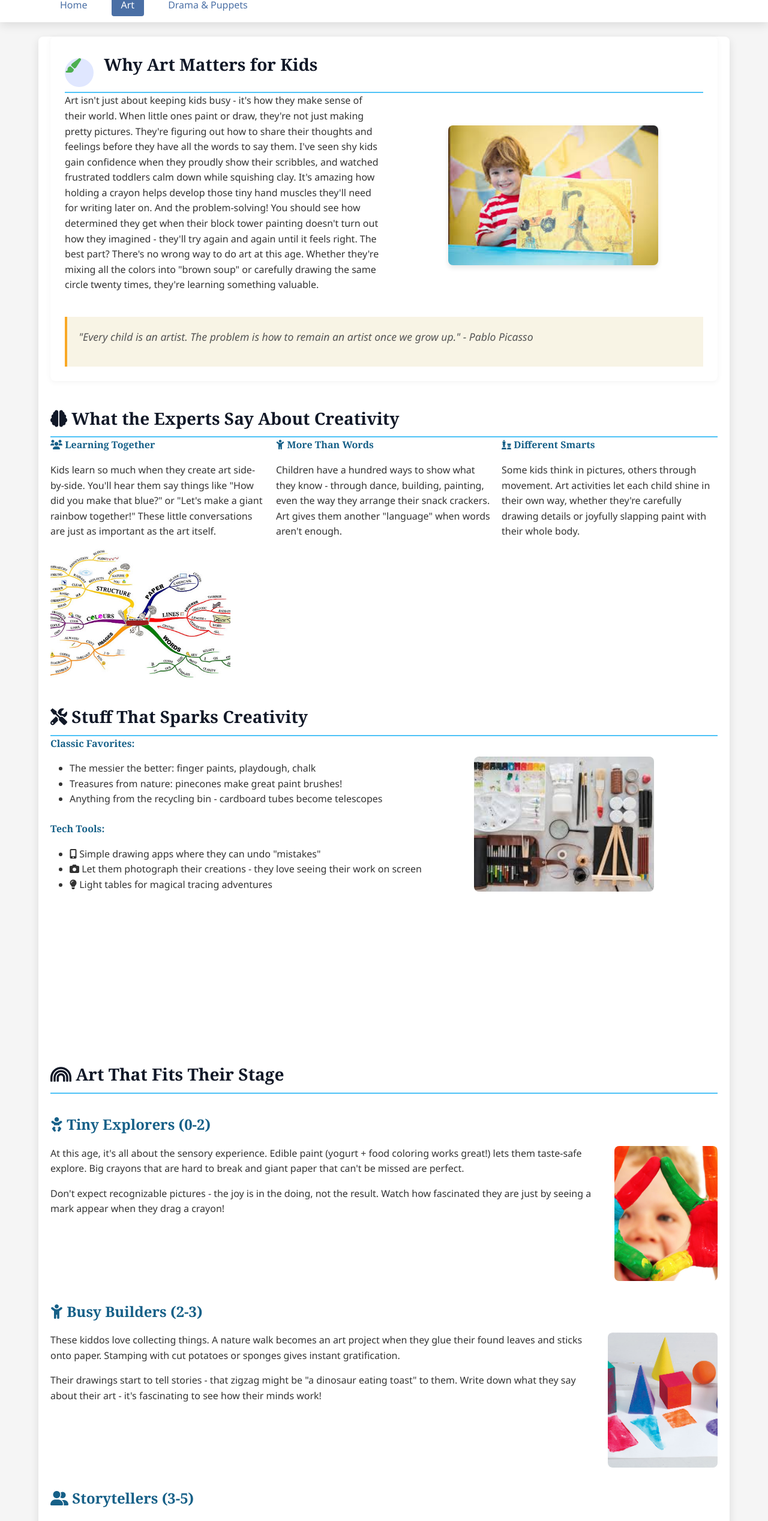
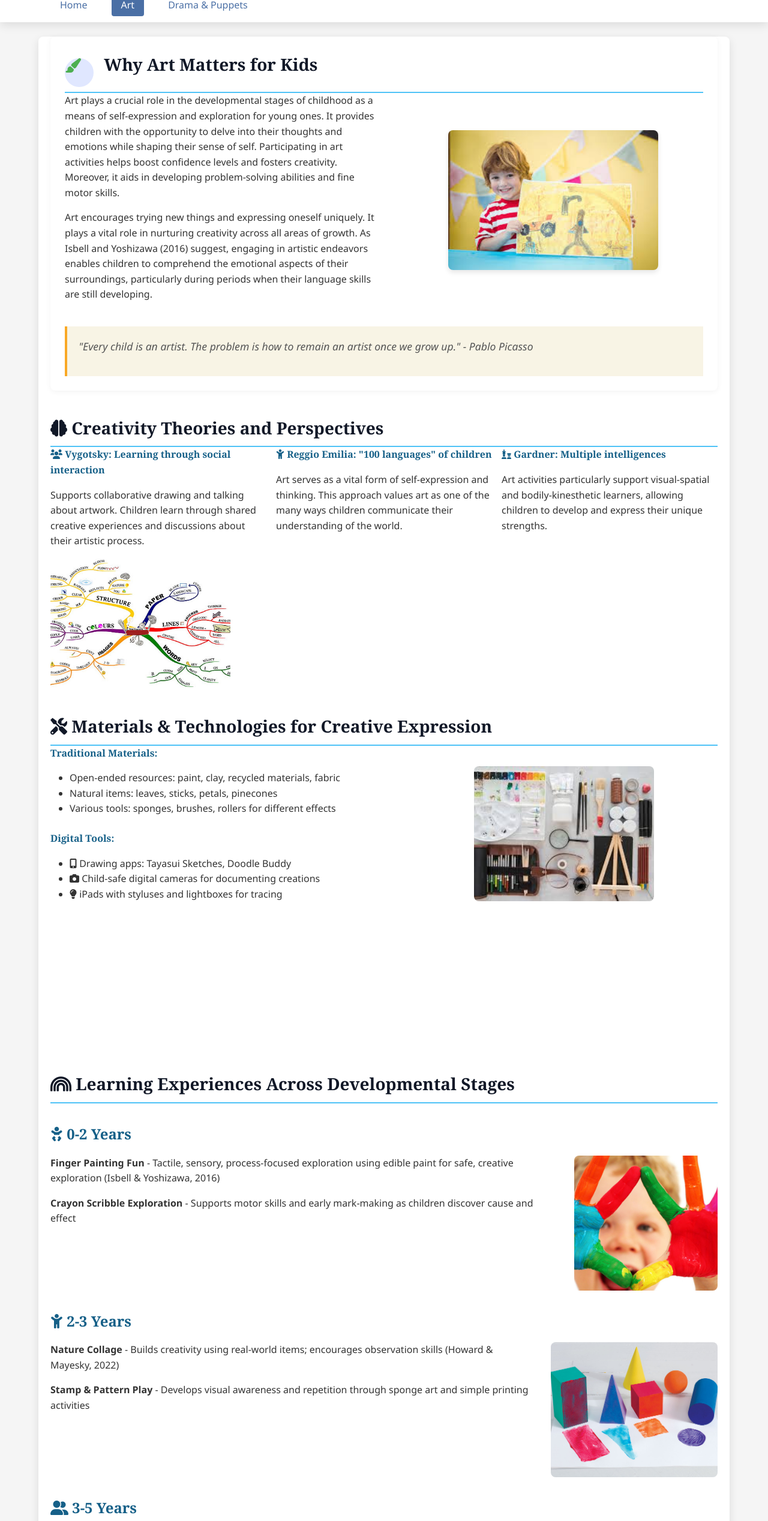
Before and after one commit to biswash12-stac/binitamainali, a plain HTML site: page pages/art.html in a window 1280 px wide. Shown: the part 235-2770 px from the top of the page at 60% size. Drawn offline with Linux system fonts and the light colour scheme.

Commit message:
again change the art page

```diff
--- a/pages/art.html
+++ b/pages/art.html
@@ -32,13 +32,8 @@
                 <h2><i class="fas fa-paint-brush section-icon"></i> Why Art Matters for Kids</h2>
                 <div class="art-importance-container">
                     <div class="art-text-content">
-        <p>
-Art isn't just about keeping kids busy - it's how they make sense of their world. When little ones paint or draw, they're not just making pretty pictures. They're figuring out how to share their thoughts and feelings before they have all the words to say them.
-
-I've seen shy kids gain confidence when they proudly show their scribbles, and watched frustrated toddlers calm down while squishing clay. It's amazing how holding a crayon helps develop those tiny hand muscles they'll need for writing later on. And the problem-solving! You should see how determined they get when their block tower painting doesn't turn out how they imagined - they'll try again and again until it feels right.
-
-The best part? There's no wrong way to do art at this age. Whether they're mixing all the colors into "brown soup" or carefully drawing the same circle twenty times, they're learning something valuable.
-        </p>
+                        <p>Art plays a crucial role in the developmental stages of childhood as a means of self-expression and exploration for young ones. It provides children with the opportunity to delve into their thoughts and emotions while shaping their sense of self. Participating in art activities helps boost confidence levels and fosters creativity. Moreover, it aids in developing problem-solving abilities and fine motor skills.</p>
+                        <p>Art encourages trying new things and expressing oneself uniquely. It plays a vital role in nurturing creativity across all areas of growth. As Isbell and Yoshizawa (2016) suggest, engaging in artistic endeavors enables children to comprehend the emotional aspects of their surroundings, particularly during periods when their language skills are still developing.</p>
                     </div>
                     <div class="art-image-content">
                         <img src="../pages/Assets/produly-art-holding.jpg" alt="Child beaming while holding up a colorful painting" class="art-featured-image">
@@ -51,19 +46,19 @@ The best part? There's no wrong way to do art at this age. Whether they're mixin
 
             <!-- Section 2: Creativity Theories -->
             <section class="new-section">
-                <h2><i class="fas fa-brain new-icon"></i> What the Experts Say About Creativity</h2>
+                <h2><i class="fas fa-brain new-icon"></i> Creativity Theories and Perspectives</h2>
                 <div class="new-three-column">
                     <div class="new-theory-card">
-                        <h4><i class="fas fa-users new-icon"></i> Learning Together</h4>
-                        <p>Kids learn so much when they create art side-by-side. You'll hear them say things like "How did you make that blue?" or "Let's make a giant rainbow together!" These little conversations are just as important as the art itself.</p>
+                        <h4><i class="fas fa-users new-icon"></i> Vygotsky: Learning through social interaction</h4>
+                        <p>Supports collaborative drawing and talking about artwork. Children learn through shared creative experiences and discussions about their artistic process.</p>
                     </div>
                     <div class="new-theory-card">
-                        <h4><i class="fas fa-child new-icon"></i> More Than Words</h4>
-                        <p>Children have a hundred ways to show what they know - through dance, building, painting, even the way they arrange their snack crackers. Art gives them another "language" when words aren't enough.</p>
+                        <h4><i class="fas fa-child new-icon"></i> Reggio Emilia: "100 languages" of children</h4>
+                        <p>Art serves as a vital form of self-expression and thinking. This approach values art as one of the many ways children communicate their understanding of the world.</p>
                     </div>
                     <div class="new-theory-card">
-                        <h4><i class="fas fa-chess new-icon"></i> Different Smarts</h4>
-                        <p>Some kids think in pictures, others through movement. Art activities let each child shine in their own way, whether they're carefully drawing details or joyfully slapping paint with their whole body.</p>
+                        <h4><i class="fas fa-chess new-icon"></i> Gardner: Multiple intelligences</h4>
+                        <p>Art activities particularly support visual-spatial and bodily-kinesthetic learners, allowing children to develop and express their unique strengths.</p>
                     </div>
                 </div>
                 <img src="../pages/Assets/mind-map.jpg" alt="Colorful drawing showing ideas connected like a spiderweb" class="new-full-width-image">
@@ -71,22 +66,22 @@ The best part? There's no wrong way to do art at this age. Whether they're mixin
 
             <!-- Section 3: Resources -->
             <section class="new-section">
-                <h2><i class="fas fa-tools new-icon"></i> Stuff That Sparks Creativity</h2>
+                <h2><i class="fas fa-tools new-icon"></i> Materials & Technologies for Creative Expression</h2>
                 <div class="new-materials-grid">
                     <div class="new-materials-col">
-                        <h4>Classic Favorites:</h4>
+                        <h4>Traditional Materials:</h4>
                         <ul class="new-materials-list">
-                            <li>The messier the better: finger paints, playdough, chalk</li>
-                            <li>Treasures from nature: pinecones make great paint brushes!</li>
-                            <li>Anything from the recycling bin - cardboard tubes become telescopes</li>
+                            <li>Open-ended resources: paint, clay, recycled materials, fabric</li>
+                            <li>Natural items: leaves, sticks, petals, pinecones</li>
+                            <li>Various tools: sponges, brushes, rollers for different effects</li>
                         </ul>
                     </div>
                     <div class="new-materials-col">
-                        <h4>Tech Tools:</h4>
+                        <h4>Digital Tools:</h4>
                         <ul class="new-materials-list">
-                            <li><i class="fas fa-mobile-alt new-icon"></i> Simple drawing apps where they can undo "mistakes"</li>
-                            <li><i class="fas fa-camera new-icon"></i> Let them photograph their creations - they love seeing their work on screen</li>
-                            <li><i class="fas fa-lightbulb new-icon"></i> Light tables for magical tracing adventures</li>
+                            <li><i class="fas fa-mobile-alt new-icon"></i> Drawing apps: Tayasui Sketches, Doodle Buddy</li>
+                            <li><i class="fas fa-camera new-icon"></i> Child-safe digital cameras for documenting creations</li>
+                            <li><i class="fas fa-lightbulb new-icon"></i> iPads with styluses and lightboxes for tracing</li>
                         </ul>
                     </div>
                 </div>
@@ -95,14 +90,14 @@ The best part? There's no wrong way to do art at this age. Whether they're mixin
 
             <!-- Section 4: Age Groups -->
             <section class="new-section">
-                <h2><i class="fas fa-rainbow new-icon"></i> Art That Fits Their Stage</h2>
+                <h2><i class="fas fa-rainbow new-icon"></i> Learning Experiences Across Developmental Stages</h2>
 
                 <div class="new-age-group">
-                    <h3><i class="fas fa-baby new-icon"></i> Tiny Explorers (0-2)</h3>
+                    <h3><i class="fas fa-baby new-icon"></i> 0-2 Years</h3>
                     <div class="new-two-column">
                         <div class="new-age-content">
-                            <p>At this age, it's all about the sensory experience. Edible paint (yogurt + food coloring works great!) lets them taste-safe explore. Big crayons that are hard to break and giant paper that can't be missed are perfect.</p>
-                            <p>Don't expect recognizable pictures - the joy is in the doing, not the result. Watch how fascinated they are just by seeing a mark appear when they drag a crayon!</p>
+                            <p><strong>Finger Painting Fun</strong> - Tactile, sensory, process-focused exploration using edible paint for safe, creative exploration (Isbell & Yoshizawa, 2016)</p>
+                            <p><strong>Crayon Scribble Exploration</strong> - Supports motor skills and early mark-making as children discover cause and effect</p>
                         </div>
                         <div class="new-age-image">
                             <img src="../pages/Assets/baby-hands-in-paint.jpg" alt="Baby giggling with paint-covered hands" class="new-image">
@@ -111,11 +106,11 @@ The best part? There's no wrong way to do art at this age. Whether they're mixin
                 </div>
 
                 <div class="new-age-group">
-                    <h3><i class="fas fa-child new-icon"></i> Busy Builders (2-3)</h3>
+                    <h3><i class="fas fa-child new-icon"></i> 2-3 Years</h3>
                     <div class="new-two-column">
                         <div class="new-age-content">
-                            <p>These kiddos love collecting things. A nature walk becomes an art project when they glue their found leaves and sticks onto paper. Stamping with cut potatoes or sponges gives instant gratification.</p>
-                            <p>Their drawings start to tell stories - that zigzag might be "a dinosaur eating toast" to them. Write down what they say about their art - it's fascinating to see how their minds work!</p>
+                            <p><strong>Nature Collage</strong> - Builds creativity using real-world items; encourages observation skills (Howard & Mayesky, 2022)</p>
+                            <p><strong>Stamp & Pattern Play</strong> - Develops visual awareness and repetition through sponge art and simple printing activities</p>
                         </div>
                         <div class="new-age-image">
                             <img src="../pages/Assets/toodler-shapes.jpg" alt="Toddler concentrating while stamping shapes" class="new-image">
@@ -124,11 +119,11 @@ The best part? There's no wrong way to do art at this age. Whether they're mixin
                 </div>
 
                 <div class="new-age-group">
-                    <h3><i class="fas fa-user-friends new-icon"></i> Storytellers (3-5)</h3>
+                    <h3><i class="fas fa-user-friends new-icon"></i> 3-5 Years</h3>
                     <div class="new-two-column">
                         <div class="new-age-content">
-                            <p>Mirrors + art supplies = hours of fun as they explore what makes their face unique. After reading a book, ask "How would you draw the ending?" Their interpretations will surprise you!</p>
-                            <p>This is when many kids start naming their colors intentionally ("This is grandma's favorite purple") and planning their creations more carefully.</p>
+                            <p><strong>Self-Portrait Studio</strong> - Explores identity and emotion through mirrors and mixed media (AGDE, 2022)</p>
+                            <p><strong>Story Art</strong> - Encourages imagination and narrative understanding by drawing/painting after reading a book</p>
                         </div>
                         <div class="new-age-image">
                             <img src="../pages/Assets/child-mirror.jpg" alt="Child making funny faces in mirror while drawing" class="new-image">
@@ -137,11 +132,11 @@ The best part? There's no wrong way to do art at this age. Whether they're mixin
                 </div>
 
                 <div class="new-age-group">
-                    <h3><i class="fas fa-users new-icon"></i> Big Kids (6-8)</h3>
+                    <h3><i class="fas fa-users new-icon"></i> 6-8 Years</h3>
                     <div class="new-two-column">
                         <div class="new-age-content">
-                            <p>Digital tools can help reluctant artists gain confidence - the undo button is magical! Collaborative projects like murals teach teamwork and compromise ("Okay, you paint the sky and I'll do the dinosaurs").</p>
-                            <p>They start caring more about realistic details ("How do you draw a dog that looks like a dog?"). Simple how-to-draw guides can help without squashing their creativity.</p>
+                            <p><strong>Digital Art Design</strong> - Use of iPad drawing apps for personal storytelling and creative expression</p>
+                            <p><strong>Community Mural Project</strong> - Develops teamwork, collaboration, and shared creativity through group artwork about their world</p>
                         </div>
                         <div class="new-age-image">
                             <img src="../pages/Assets/kids-painting-mural-stockcake.jpg" alt="Group of kids laughing while painting a big mural together" class="new-image">
@@ -152,15 +147,16 @@ The best part? There's no wrong way to do art at this age. Whether they're mixin
 
             <!-- Section 5: Educator's Role -->
             <section class="new-highlight-box">
-                <h2><i class="fas fa-chalkboard-teacher new-icon"></i> How We Can Help</h2>
+                <h2><i class="fas fa-chalkboard-teacher new-icon"></i> The Teacher as a Creative Guide</h2>
                 <div class="new-two-column">
                     <div class="new-educator-content">
-                        <p>Our job isn't to teach kids how to make perfect art, but to create spaces where they feel safe to experiment. Some things I've found helpful:</p>
+                        <p>Educators play a crucial role in facilitating children's artistic development by:</p>
                         <ul class="new-educator-list">
-                            <li>Asking "Tell me about your picture" instead of "What is it?"</li>
-                            <li>Putting out unexpected materials (what will they do with cotton balls and pipe cleaners?)</li>
-                            <li>Displaying their work at eye level - it shows we value their efforts</li>
-                            <li>Noticing when they're proud and saying "You worked really hard on that!"</li>
+                            <li>Providing diverse materials that encourage exploration</li>
+                            <li>Asking open-ended questions about children's creative process</li>
+                            <li>Creating an environment that values process over product</li>
+                            <li>Reflecting with children about their artwork and experiences</li>
+                            <li>Modeling creative thinking and problem-solving</li>
                         </ul>
                     </div>
                     <div class="new-educator-image">
@@ -276,7 +272,12 @@ The best part? There's no wrong way to do art at this age. Whether they're mixin
             <!-- References -->
             <section class="new-references">
                 <h2>Further Reading</h2>
-                <p>For those who want to dive deeper into why art matters for child development, these are great resources that informed our approach.</p>
+                <p>For those who want to dive deeper into why art matters for child development, these are great resources that informed our approach:</p>
+                <ul>
+                    <li>Isbell, R., & Yoshizawa, S. A. (2016). Nurturing Creativity: An Essential Mindset for Young Children's Learning.</li>
+                    <li>Howard, J., & Mayesky, M. (2022). Creative Activities and Curriculum for Young Children.</li>
+                    <li>Australian Government Department of Education [AGDE]. (2022). Belonging, Being and Becoming: The Early Years Learning Framework for Australia.</li>
+                </ul>
             </section>
         </article>
     </main>
```
Lines whose indentation alone changed are shown as unchanged.
